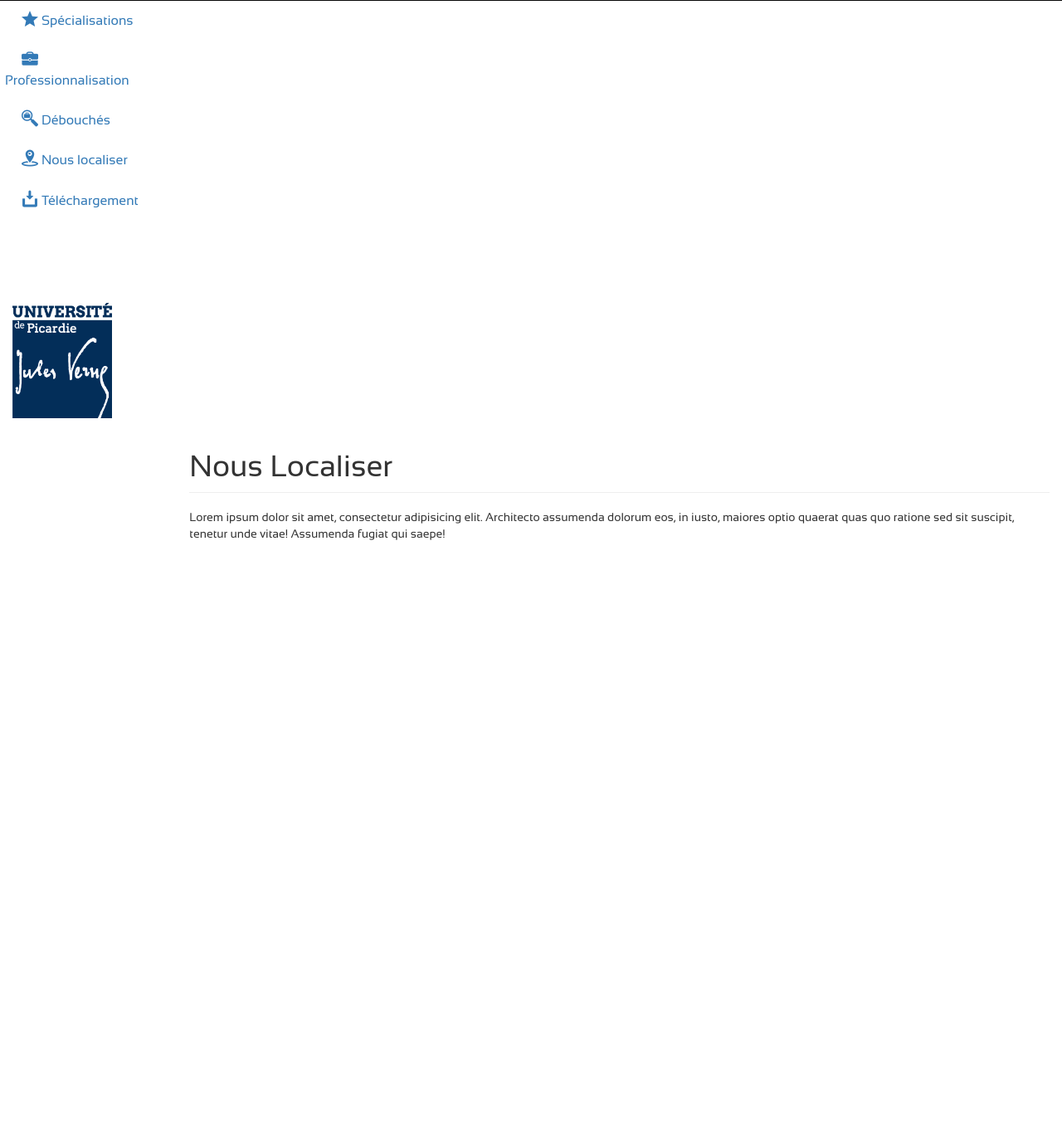
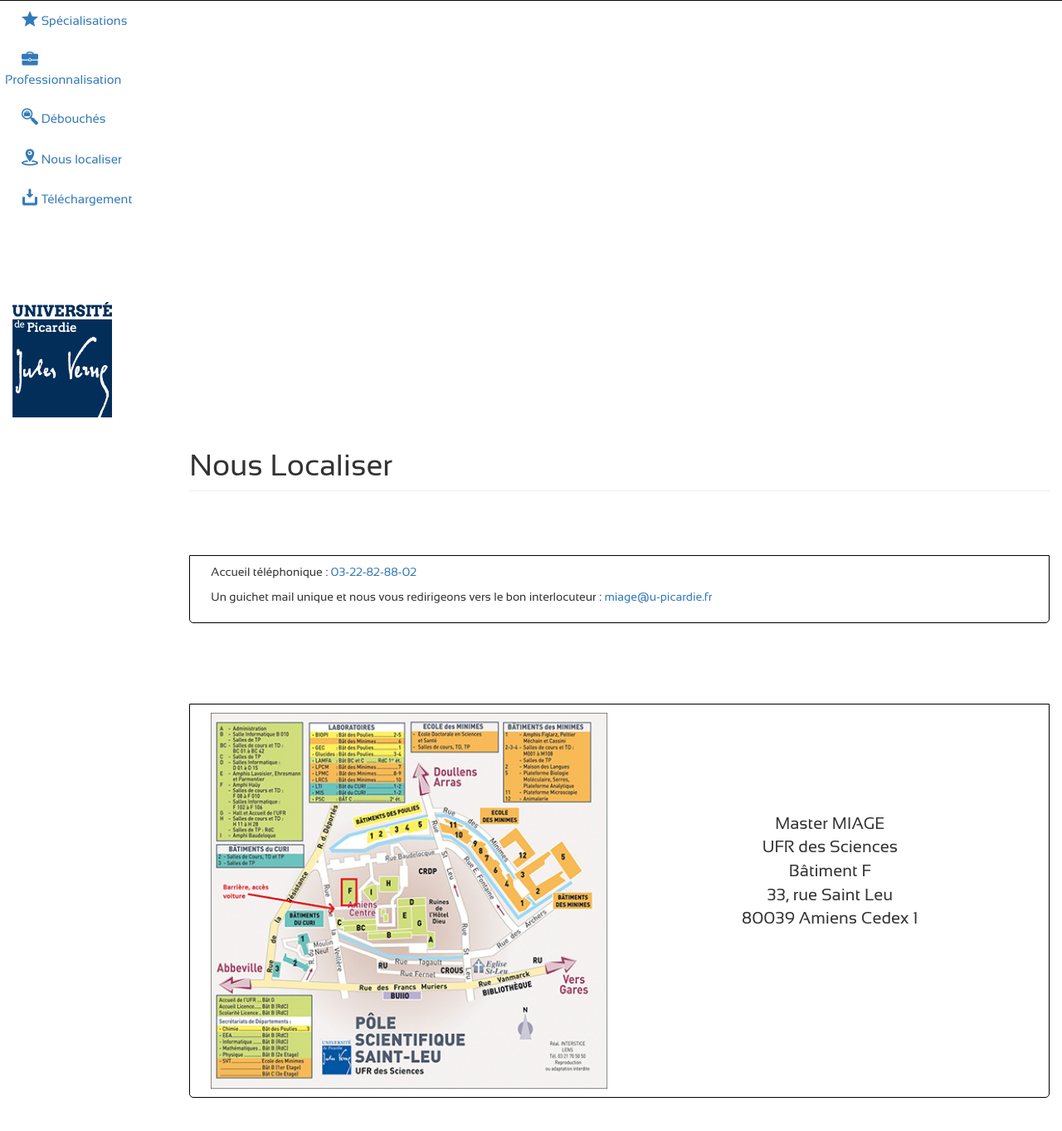
Before and after one commit to SticCA/SiteStic, a PHP site: page /templates/nous-localiser.php in a window 1280 px wide. Shown: the part 50-1413 px from the top of the page at 83% size. Before the commit the page ends 701 px from the top, so only its background shows below. Run offline with PHP 8.4, Linux system fonts and the light colour scheme; the template is opened without the code that fills it, so the values that code supplies are empty; some libraries are stand-ins or nearby versions.

Commit message:
fix css + info miage + page localisation

```diff
--- a/assets/css/app_global.css
+++ b/assets/css/app_global.css
@@ -28,7 +28,7 @@
 }
 
 #sidebar-menu li a{
-    font-size: 16px;
+    font-size: 15px;
 }
 
 .box{
@@ -115,7 +115,8 @@
 header .flaticon-mark1:before,
 header .flaticon-briefcase69:before,
 header .flaticon-suitcase58:before,
-header .flaticon-downloading:before {
+header .flaticon-downloading:before,
+header .flaticon-pin66:before {
     font-size: 40px;
 }
 .flaticon-worldgrid, .flaticon-arrow483,
@@ -123,6 +124,7 @@
 header .flaticon-mark1,
 header .flaticon-briefcase69,
 header .flaticon-suitcase58,
-header .flaticon-downloading {
+header .flaticon-downloading,
+header .flaticon-pin66 {
     color:white;
 }
--- a/templates/accueil.php
+++ b/templates/accueil.php
@@ -86,6 +86,7 @@
                         <?php } ?>
                     </div>
 
+                    <?php if($site == "miage"){ ?>
                     <div class="row">
                         <div class="col-md-12 toggle" data-toggle="toggle">
                             <header>
@@ -119,7 +120,7 @@
                             </article>
                         </div>
                     </div>
-
+                    <?php } ?>
                     <?php if(isset($contentData['BLOC'])){
                         foreach ($contentData['BLOC'] as $key => $value) { ?>
 
--- a/templates/nous-localiser.php
+++ b/templates/nous-localiser.php
@@ -68,7 +68,47 @@
 
                 <div class="content">
 
-                    Lorem ipsum dolor sit amet, consectetur adipisicing elit. Architecto assumenda dolorum eos, in iusto, maiores optio quaerat quas quo ratione sed sit suscipit, tenetur unde vitae! Assumenda fugiat qui saepe!
+                    <div class="row">
+                        <div class="col-md-12 toggle" data-toggle="toggle1">
+                            <header>
+                                <i class="flaticon-pin66"></i>
+                                <span class="titre-toggle">Contact</span>
+                                <span class="arrow-toggle"><i class="flaticon-arrow483"></i></span>
+                            </header>
+
+                            <article class="row" id="toggle1">
+                                <div class="col-md-12">
+                                    <p>Accueil téléphonique : <a href="tel:0322828802">03-22-82-88-02</a></p>
+                                    <p>Un guichet mail unique et nous vous redirigeons vers le bon interlocuteur : <a href="mailto:miage@u-picardie.fr">miage@u-picardie.fr</a></p>
+                                </div>
+                            </article>
+                        </div>
+                    </div>
+
+                    <div class="row">
+                        <div class="col-md-12 toggle" data-toggle="toggle2">
+                            <header>
+                                <i class="flaticon-pin66"></i>
+                                <span class="titre-toggle">Localisation</span>
+                                <span class="arrow-toggle"><i class="flaticon-arrow483"></i></span>
+                            </header>
+
+                            <article class="row" id="toggle2">
+                                <div class="col-md-6">
+                                    <img class="img-reponsive" src="../assets/imgs/plan.jpg" alt="e-miage">
+                                </div>
+                                <div class="col-md-6">
+
+                                    <p style="font-size: 20px; margin-top: 25%; text-align: center;">Master MIAGE<br>
+
+                                    UFR des Sciences<br>
+                                    Bâtiment F<br>
+                                    33, rue Saint Leu<br>
+                                    80039 Amiens Cedex 1</p>
+                                </div>
+                            </article>
+                        </div>
+                    </div>
 
                 </div>
             </article>
```
